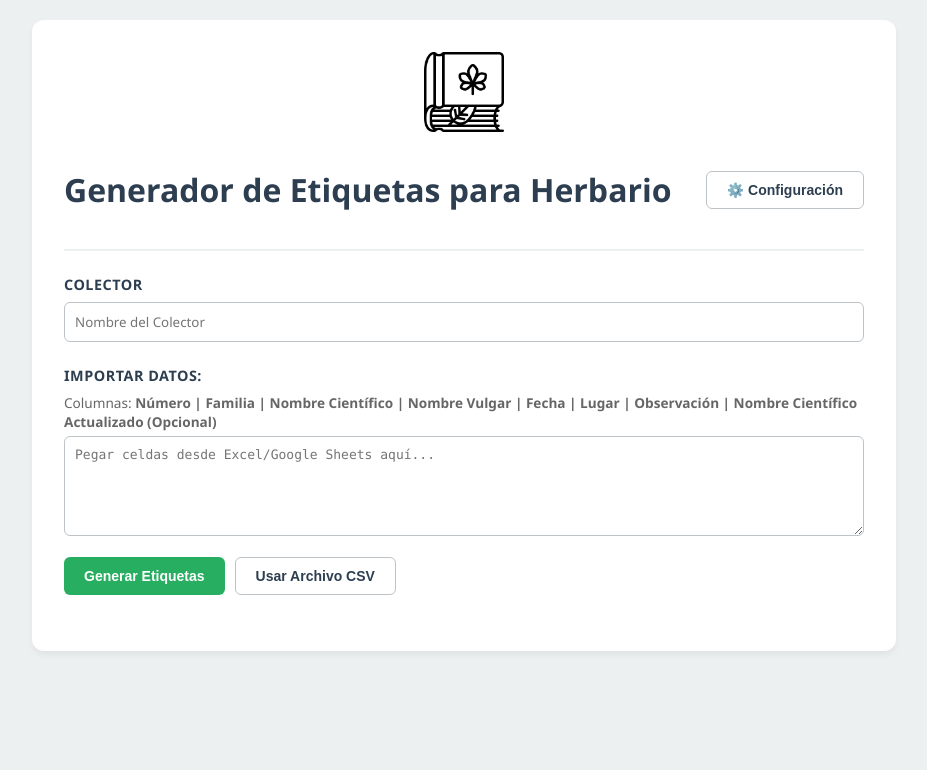
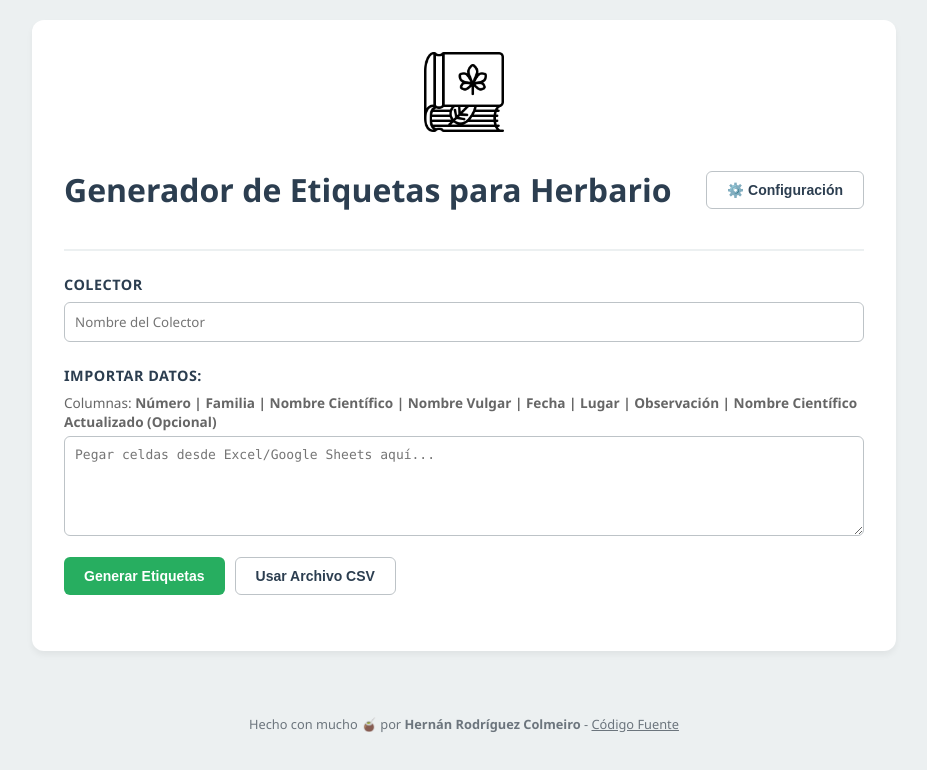
Before and after one commit to peregrinogris/etiquetas-herbario, a Vue app: page / in a window 1280 px wide. Shown: the top 770 px of the page, without its empty margins (176-1103 px from the left). Built offline with nearby package versions, Linux system fonts and the light colour scheme.

Commit message:
Agrega footer

```diff
--- a/src/App.vue
+++ b/src/App.vue
@@ -96,6 +96,10 @@
     <div class="labels-grid">
       <Label v-for="(label, index) in labels" :key="index" :label="label" :collector="globalCollector"/>
     </div>
+
+    <footer class="app-footer">
+      Hecho con mucho 🧉 por <strong>Hernán Rodríguez Colmeiro</strong> - <a href="https://github.com/peregrinogris/etiquetas-herbario" target="_blank">Código Fuente</a>
+    </footer>
   </div>
 </template>
 
@@ -548,4 +552,15 @@ button:active {
     margin: 0 auto;
   }
 }
+
+.app-footer {
+  text-align: center;
+  padding: 2rem 1rem;
+  font-size: 0.8rem;
+  color: #6c757d;
+}
+
+.app-footer a {
+  color: #6c757d;
+}
 </style>
```
